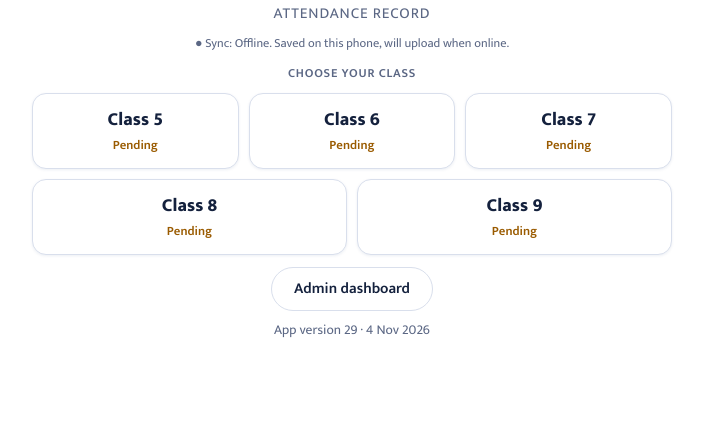
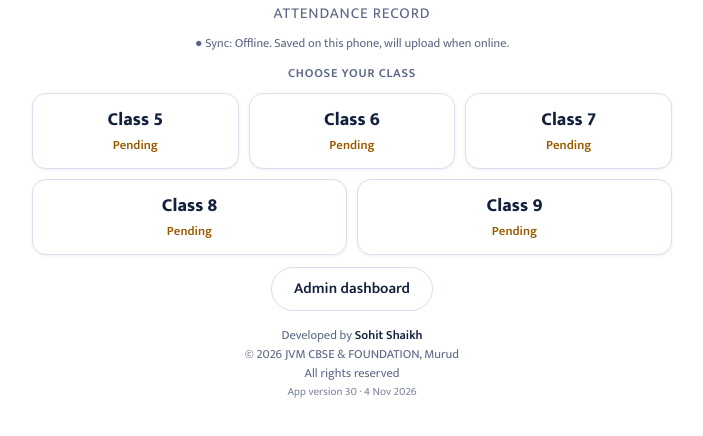
Before and after one commit to beingsohit9-collab/jvm-foundation-attendance, a plain HTML site: page index.html in a window 1280 px wide. Shown: the part 236-672 px from the top of the page, without its empty margins (288-991 px from the left). Drawn offline with Linux system fonts and the light colour scheme; no server answers.

Commit message:
Add files via upload

```diff
--- a/index.html
+++ b/index.html
@@ -3,6 +3,8 @@
 <head>
 <meta charset="utf-8">
 <meta name="viewport" content="width=device-width, initial-scale=1, viewport-fit=cover">
+<meta name="author" content="Sohit Shaikh">
+<meta name="copyright" content="2026 JVM CBSE &amp; FOUNDATION, Murud. All rights reserved.">
 <meta name="theme-color" content="#0c3472">
 <meta name="apple-mobile-web-app-capable" content="yes">
 <meta name="mobile-web-app-capable" content="yes">
@@ -209,6 +211,11 @@ body.hasbar{padding-bottom:132px}
 #classScr .panel{padding:10px 14px}
 #classScr textarea{min-height:170px}
 #classScr .opts{margin-bottom:6px}
+
+.credit{text-align:center;margin-top:6px;color:var(--muted);font-size:.78rem;line-height:1.5}
+.credit p{margin:0}
+.credit b{color:var(--fg);font-weight:600}
+.credit .ver{font-size:.7rem;opacity:.8}
 </style>
 
 <style>html{-webkit-text-size-adjust:100%}body{margin:0}[hidden]{display:none!important}img{max-width:100%}</style>
@@ -225,7 +232,12 @@ body.hasbar{padding-bottom:132px}
   <p class="label">Choose your class</p>
   <div class="tabs big" id="tabs"></div>
   <button class="btn adminbtn" id="adminBtn" type="button">Admin dashboard</button>
-  <p class="hint" id="ver" style="text-align:center;margin:0">App version 29 · 4 Nov 2026</p>
+  <footer class="credit">
+    <p>Developed by <b>Sohit Shaikh</b></p>
+    <p>&copy; 2026 JVM CBSE &amp; FOUNDATION, Murud</p>
+    <p>All rights reserved</p>
+    <p class="ver" id="ver">App version 30 &middot; 4 Nov 2026</p>
+  </footer>
 </section>
 <section id="classScr" class="screen" hidden>
   <div class="top"><button class="btn" id="clsBack" type="button">&lsaquo; Home</button><div class="ttl"><b id="clsTitle">Class</b><span>Attendance</span></div></div>
@@ -1051,7 +1063,7 @@ renderMark();
 route();
 
 // ---------- self-update: the installed app checks GitHub for a newer version ----------
-const APP_V = 29;
+const APP_V = 30;
 let lastVerCheck = 0;
 async function checkUpdate(force){
   if (navigator.onLine === false || location.protocol === 'file:') return;
```
